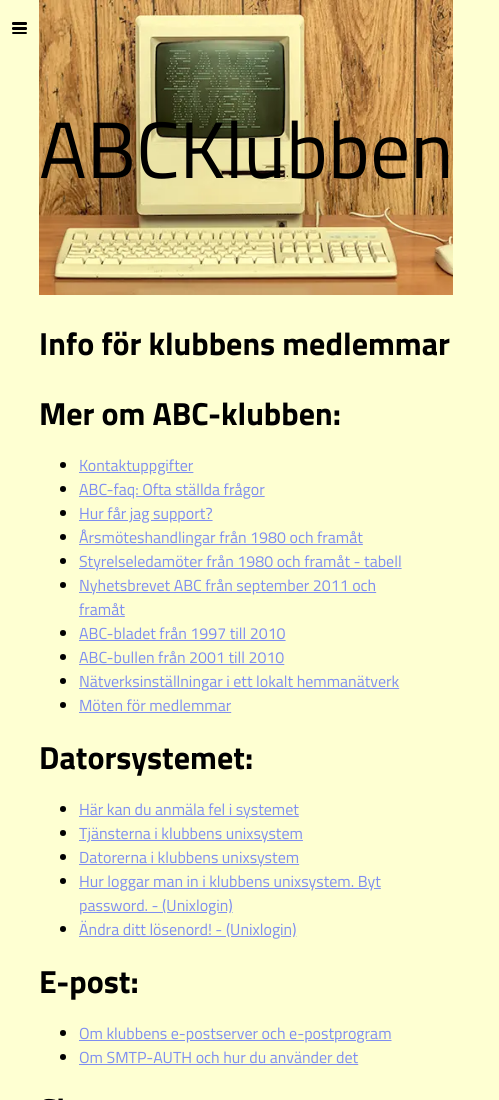
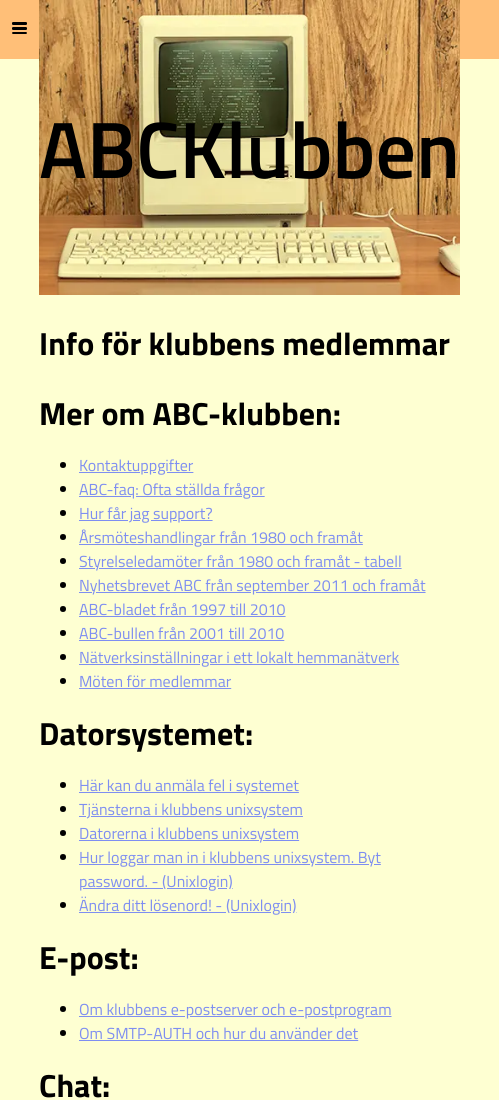
Before and after one commit to Klas05/WEBB2_Projekt, a website: page html/info.html in a window 390 px wide. Shown: the top 1100 px of the page, 499 px wide, since content can reach past the window. Drawn offline with nearby package versions, Linux system fonts and the light colour scheme.

Commit message:
Cleanup?

```diff
--- a/html/info.html
+++ b/html/info.html
@@ -16,7 +16,7 @@
     <link rel="stylesheet" href="../main.css" />
   </head>
   <body>
-    <nav>
+    <header>
       <a
         href="#"
         class="menu"
@@ -26,6 +26,7 @@
       >
         <div class="menu"></div>
       </a>
+      <nav>
         <a href="/index.html" class="home slide">Startsida</a>
         <a href="/html/info.html" class="info slide">Information</a>
         <a href="/html/board.html" class="board slide">Styrelse</a>
@@ -33,6 +34,7 @@
         <a href="/html/pcsystems.html" class="pcsystems slide">Datorsystem</a>
         <a href="#" class="slide membersites">Medlemssajter</a>
       </nav>
+    </header>
     <main>
       <div
         class="banner"
--- a/js/app.js
+++ b/js/app.js
@@ -11,12 +11,8 @@ var menuAnimation = gsap.timeline({ paused: true });
 let expanded = false;
 
 // Variabler för att hålla koll på fönstrets storlek.
-viewPortWidth = window.innerWidth;
+// viewPortWidth = window.innerWidth;
 viewPortHeight = window.innerHeight;
-
-console.log(viewPortHeight * 0.07 + 32);
-console.log(viewPortHeight * 0.07 + 16);
-console.log(viewPortHeight * 0.07);
 
 /**
  * Denna funktion kallas när menyn ska öppnas. Först återställs tidslinjen så att inget återfinns inuti den. Sedan skapas animationen för menyn och spelas upp.
--- a/main.scss
+++ b/main.scss
@@ -1,36 +1,58 @@
 @use "partials/" as *;
 
-nav {
+* {
+  color: map-get($map: $v-clr-list, $key: black);
+  font-family: "Titillium Web", sans-serif;
+  font-style: normal;
+}
+
+body {
+  margin: 0;
+
+  display: grid;
+  grid-template-rows: auto 1fr auto;
+
+  min-height: 100dvh;
+  background-color: map-get($map: $v-clr-list, $key: main-clr);
+}
+
+p {
+  font-size: 1.25rem;
+}
+
+h2 {
+  font-size: 2rem;
+}
+
+a {
+  color: #7e8ef1;
+  &:hover {
+    color: #3e56f3;
+  }
+}
+
+header {
   height: 7dvh;
-
   position: relative;
   display: grid;
 
-  background-color: map-get($map: $v-clr-list, $key: nav-clr);
+  background-color: map-get($map: $v-clr-list, $key: header-clr);
+
+  padding: 0 10vmin;
+
+  a {
+    display: block;
+
+    color: map-get($map: $v-clr-list, $key: black);
+    font-weight: bold;
+    font-size: $v-fontSize;
+
+    text-decoration: none;
   }
-
-main {
+  a.menu {
     position: relative;
-  top: -7vh;
-}
-
-footer {
-  grid-row: 3/4;
-  display: grid;
-  grid-template-columns: 1fr 1fr;
-  background-color: map-get($map: $v-clr-list, $key: footer-clr);
-
-  padding: 0 1rem;
-}
-
-.gdpr {
-  grid-column: 2/3;
-}
-
-a.menu {
-  position: absolute;
     left: calc($v-menuSize * -0.5 - 5vmin);
-  bottom: calc(3.5dvh - $v-menuSize/2);
+    top: calc(3.5dvh - $v-menuSize/2);
 
     height: $v-menuSize;
     aspect-ratio: 1;
@@ -39,47 +61,22 @@ a.menu {
     justify-self: start;
 
     padding: 0;
-}
-
-.slide {
-  position: relative;
-  top: -7dvh;
-  grid-row: 1/-1;
-
-  justify-self: center;
-  align-self: center;
-}
-
-nav a {
-  display: block;
-  // padding: 1rem;
-
-  color: map-get($map: $v-clr-list, $key: black);
-  font-weight: bold;
-  font-size: $v-fontSize;
-  // grid-row: 1/-1;
-
-  text-decoration: none;
-}
-
-.sitescontainer {
-  display: grid;
-  grid-template-columns: repeat(6, 1fr);
-}
-
-div.menu::before {
-  content: "";
+    z-index: 1;
+    div.menu {
+      top: $v-menuSize/3;
+      &:before {
         top: -185%;
       }
-
-div.menu::after {
-  content: "";
+      &:after {
         top: 85%;
       }
-
-div.menu,
-div.menu::before,
-div.menu::after {
+      &:before,
+      &:after {
+        content: "";
+      }
+      &:before,
+      &:after,
+      & {
         position: relative;
         display: block;
         height: $v-menuSize/6;
@@ -89,26 +86,48 @@ div.menu::after {
 
         border-radius: 8% 8% 8% 8% / 40% 40% 40% 40%;
       }
+    }
+  }
+  nav {
+    display: grid;
+    grid-template-columns: repeat(6, 1fr);
 
-div.menu {
-  top: $v-menuSize/3;
+    position: absolute;
+    left: 10vmin;
+
+    width: calc(100dvw - 20vmin);
+    height: 7dvh;
+
+    .slide {
+      position: relative;
+      top: -7dvh;
+
+      justify-self: center;
+      align-self: center;
+    }
+  }
 }
 
-body {
+main {
+  position: relative;
+  top: -7vh;
+
   padding: 0 10vmin;
-  margin: 0;
-
-  display: grid;
-  grid-template-rows: auto 1fr auto;
-
-  min-height: 100dvh;
-  background-color: map-get($map: $v-clr-list, $key: main-clr);
-}
-
-.content > h2 {
+  .content {
+    h2 {
       margin-top: 0px;
     }
-
+    .wrapper {
+      display: grid;
+      grid-template-columns: repeat(auto-fit, minmax(400px, 1fr));
+      h2 {
+        margin: 0;
+      }
+      article {
+        padding-right: 2rem;
+      }
+    }
+  }
   .banner {
     background: url(images/banner.webp) no-repeat center center/cover;
     background-size: cover;
@@ -121,46 +140,28 @@ body {
     margin-bottom: 1.5rem;
 
     z-index: 2;
+
+    p {
+      font-size: clamp(5rem, 2.336vw + 4.197rem, 7rem);
+      font-weight: 600;
+      color: map-get($map: $v-clr-list, $key: black);
+      margin: 0;
     }
-
     .club {
       grid-column: 3/4;
     }
-
-.banner p {
-  font-size: clamp(5rem, 5.634vmin + 1.239rem, 8rem);
-  color: map-get($map: $v-clr-list, $key: black);
-  margin: 0;
+  }
 }
 
-p {
-  font-size: 1.25rem;
+footer {
+  grid-row: 3/4;
+  display: grid;
+  grid-template-columns: 1fr 1fr;
+  background-color: map-get($map: $v-clr-list, $key: footer-clr);
+
+  // padding: 0 1rem;
+  padding: 0 calc(10vmin + 1rem);
+  .gdpr {
+    grid-column: 2/3;
   }
-
-h2 {
-  font-size: 2rem;
 }
-
-* {
-  color: map-get($map: $v-clr-list, $key: black);
-  font-family: "Titillium Web", sans-serif;
-  // font-weight: 400;
-  font-style: normal;
-}
-
-a {
-  color: #7e8ef1;
-}
-
-.content .wrapper {
-  display: grid;
-  grid-template-columns: repeat(auto-fit, minmax(400px, 1fr));
-}
-
-.wrapper h2 {
-  margin: 0;
-}
-
-.wrapper > article {
-  padding-right: 2rem;
-}
--- a/partials/_variables.scss
+++ b/partials/_variables.scss
@@ -1,7 +1,7 @@
 $menuSize: 4vmin;
 
 $clr-list: (
-  nav-clr: #ffbf78,
+  header-clr: #ffbf78,
   main-clr: #feffd2,
   footer-clr: #ff7d29,
   black: black,
```
Also changed, not shown: html/benefits.html (+3 -1 lines), html/board.html (+4 -2 lines), html/pcsystems.html (+3 -1 lines), index.html (+4 -4 lines), main.css, 1 other file. Lines whose indentation alone changed are shown as unchanged.
